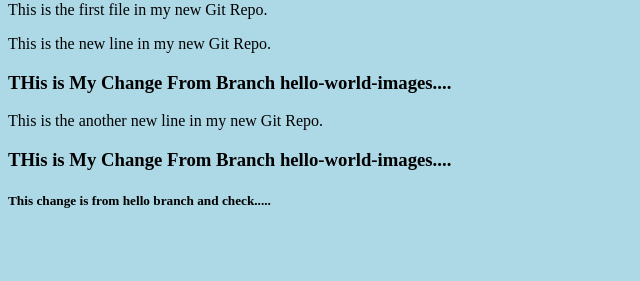
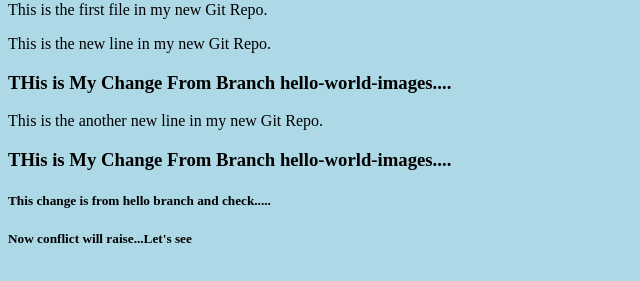
Before and after one commit to malhardhaygude/hello-world, a plain HTML site: page index.html in a window 1280 px wide. Shown: the part 79-360 px from the top of the page, without its empty margins (0-640 px from the left). Drawn offline with Linux system fonts and the light colour scheme.

Commit message:
Another h5 is added at line 22

```diff
--- a/index.html
+++ b/index.html
@@ -18,5 +18,7 @@
 </h5>
 
 
+
+<h5>Now conflict will raise...Let's see</h5>
 </body>
 </html>
```
